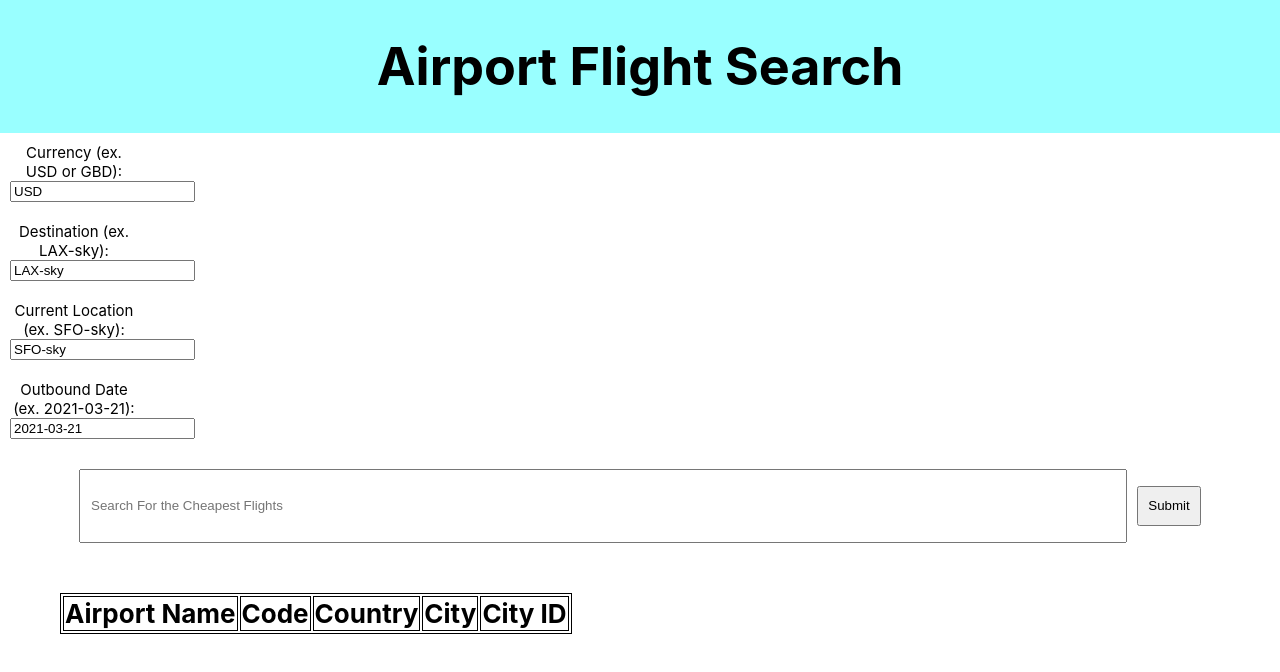
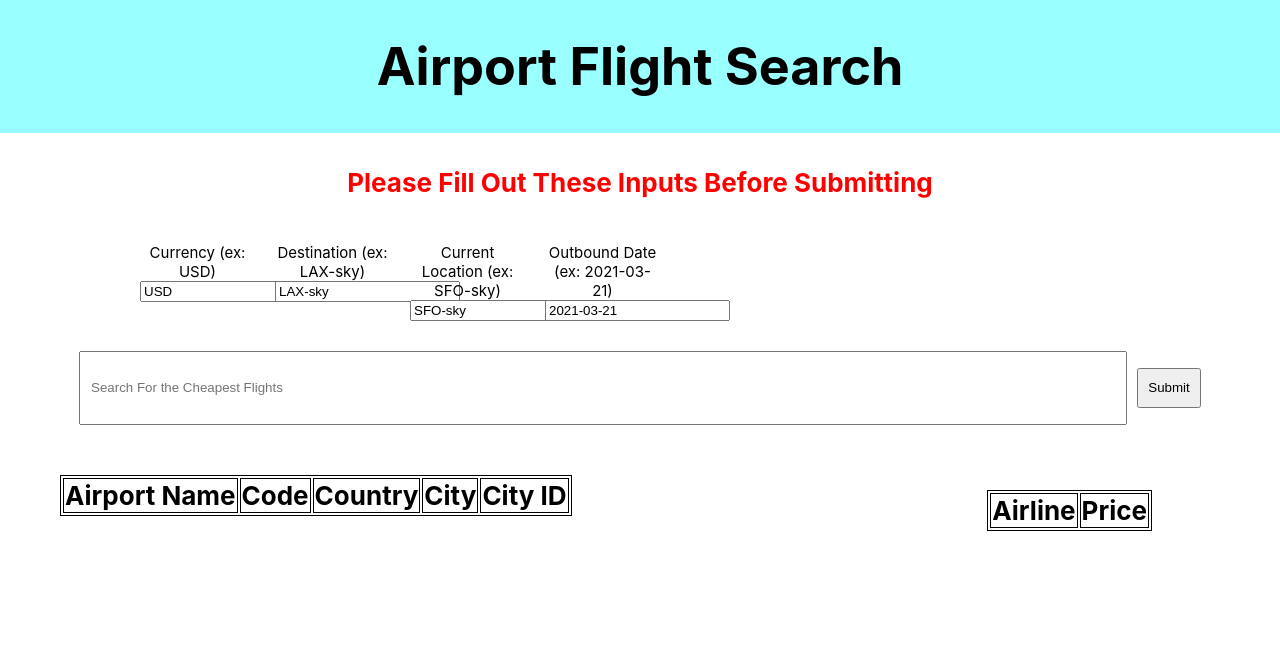
Before and after one commit to ebunnn/flight-search-api, a React (Create React App) app: page / in a window 1280 px wide. Shown: the top 672 px of the page. Built offline with nearby package versions, Linux system fonts and the light colour scheme.

Commit message:
added covered api key and second table for quotes and carriers

```diff
--- a/src/App.css
+++ b/src/App.css
@@ -29,3 +29,7 @@
   font-size: 15px;
   padding: 10px;
 }
+.search-params {
+  display: inline-flex;
+  margin-left: 130px;
+}
--- a/src/App.js
+++ b/src/App.js
@@ -8,15 +8,17 @@ class App extends Component {
   constructor() {
     super()
     this.state = {
+      apiDidNotWork: false,
       eachPlace: [],
       query: "",
       currency: "USD",
       destination: "LAX-sky",
       location: "SFO-sky",
       outboundDate: "2021-03-21",
-      eachCurrency: [],
+      eachCarrier: [],
       eachDate: [],
-      eachQuote: []
+      eachQuote: [],
+      eachCurrency: []
     }
     this.handleSubmit = this.handleSubmit.bind(this)
     this.apiCall = this.apiCall.bind(this)
@@ -41,6 +43,7 @@ class App extends Component {
     event.preventDefault()
     this.apiCall(this.state.query)
     }
+
   async apiCall() {
     const reqOptions = {
         method: 'GET',
@@ -50,40 +53,50 @@ class App extends Component {
 	        "useQueryString": true
         }
     }
-    let response = await fetch("https://skyscanner-skyscanner-flight-search-v1.p.rapidapi.com/apiservices/browsedates/v1.0/US/" + this.state.currency + "/" + "en-US/" + this.state.location + "/" + this.state.destination + "/" + this.state.outboundDate + "/?query=" + this.state.query, reqOptions)
+    let response = await fetch("https://skyscanner-skyscanner-flight-search-v1.p.rapidapi.com/apiservices/browsedates/v1.0/US/"
+     + this.state.currency + "/" + "en-US/"
+     + this.state.location + "/"
+     + this.state.destination + "/"
+     + this.state.outboundDate
+     + "/?query=" + this.state.query, reqOptions)
     response = await response.json()
     this.setState({eachPlace: response.Places})
     this.setState({eachCurrency: response.Currencies})
+    this.setState({eachCarrier: response.Carriers})
     this.setState({eachDate: response.Dates})
     this.setState({eachQuote: response.Quotes})
-    console.log(this.state.eachPlace)
-    console.log(this.state.eachCurrency)
-    console.log(this.state.eachDate)
+    //console.log(this.state.eachPlace)
+    //console.log(this.state.eachCarrier)
+    //console.log(this.state.eachDate)
     console.log(this.state.eachQuote)
-    // console.log(response.Places)
   }
 
   render() {
+    if (this.state.apiDidNotWork === false) {
     return (
       <div className="App">
         <header className="App-header">
         <Header title="Airport Flight Search"/>
+        <h4 style={{color: "red"}}>Please Fill Out These Inputs Before Submitting</h4>
+        <div className="search-params">
             <form className="currency-search" onSubmit={this.handleSubmit}>
-          <label>Currency (ex. USD or GBD):  </label>
+            <label>Currency (ex: USD)  </label>
               <input type="text" name="currency" onChange={(e)=>this.handleCurrency(e)} value={this.state.currency} required/>
             </form>
             <form className="currency-search" onSubmit={this.handleSubmit}>
-          <label>Destination (ex. LAX-sky):  </label>
+            <label>Destination (ex: LAX-sky)  </label>
               <input type="text" name="destination" onChange={(e)=>this.handleDestination(e)} value={this.state.destination} required/>
             </form>
             <form className="currency-search" onSubmit={this.handleSubmit}>
-          <label> Current Location (ex. SFO-sky):  </label>
+            <label> Current Location (ex: SFO-sky)  </label>
               <input type="text" name="destination" onChange={(e)=>this.handleLocation(e)} value={this.state.location} required/>
             </form>
             <form className="currency-search" onSubmit={this.handleSubmit}>
-          <label>Outbound Date (ex. 2021-03-21):  </label>
+            <label>Outbound Date (ex: 2021-03-21)  </label>
               <input type="text" name="destination" onChange={(e)=>this.handleOutboundDate(e)} value={this.state.outboundDate} required/>
             </form>
+        </div>
+
         <div className="search-div" onSubmit={this.handleSubmit}>
           <form onSubmit={this.handleSubmit}>
             <input type="text" placeholder="Search For the Cheapest Flights" name="search" onChange={(e)=>this.handleOnChange(e)} value={this.state.query} required/>
@@ -91,12 +104,14 @@ class App extends Component {
           </form>
         </div>
         <div>
-          <BrowseDates places={this.state.eachPlace} />
+          <BrowseDates places={this.state.eachPlace} quotes={this.state.eachQuote} carriers={this.state.eachCarrier} />
         </div>
         </header>
         {/* <Footer footercontent="Flight Search Application"/> */}
       </div>
     );
+    } else {
+    }
   }
   }
 
--- a/src/BrowseDates.js
+++ b/src/BrowseDates.js
@@ -23,13 +23,34 @@ function browseDates(props) {
                                     <td>{place.CountryName}</td>
                                     <td>{place.CityName}</td>
                                     <td>{place.CityId}</td>
-                                    {/* <h5>Country ID: {place.CountyId}</h5>
-                                    <h5>Region ID: {place.RegionId}</h5> */}
                                 </tr>
-                           )
+                            )
                         })}
                 </tbody>
             </table>
+                                <table className="airport-labels2">
+                                    <thead>
+                                        <tr>
+                                            <th>Airline</th>
+                                            <th>Price</th>
+                                        </tr>
+                                    </thead>
+                                    <tbody>
+                                    {props.carriers.map(carrier => {
+                                            return(
+                                                <tr>
+                                                     <td>{carrier.Name}</td>
+                                                {props.quotes.map(quote => {
+                                                    return(
+                                                        <td>${quote.MinPrice}</td>
+                                                        )
+                                                })}
+                                                 </tr>
+
+                                                                )
+                                            })}
+                                    </tbody>
+                                </table>
                 {/* <table className="airport-labels">
                             <thead>
                                 <tr>
--- a/src/css/BrowseDates.css
+++ b/src/css/BrowseDates.css
@@ -17,3 +17,11 @@ table, th, td {
 td {
     font-size: 20px;
 }
+.airport-labels2 {
+    position: absolute;
+    right: 10%;
+    top: 55%;
+    color: black;
+    margin-top: 50px;
+    margin-left: 60px;
+}
```
Lines whose indentation alone changed are shown as unchanged.
